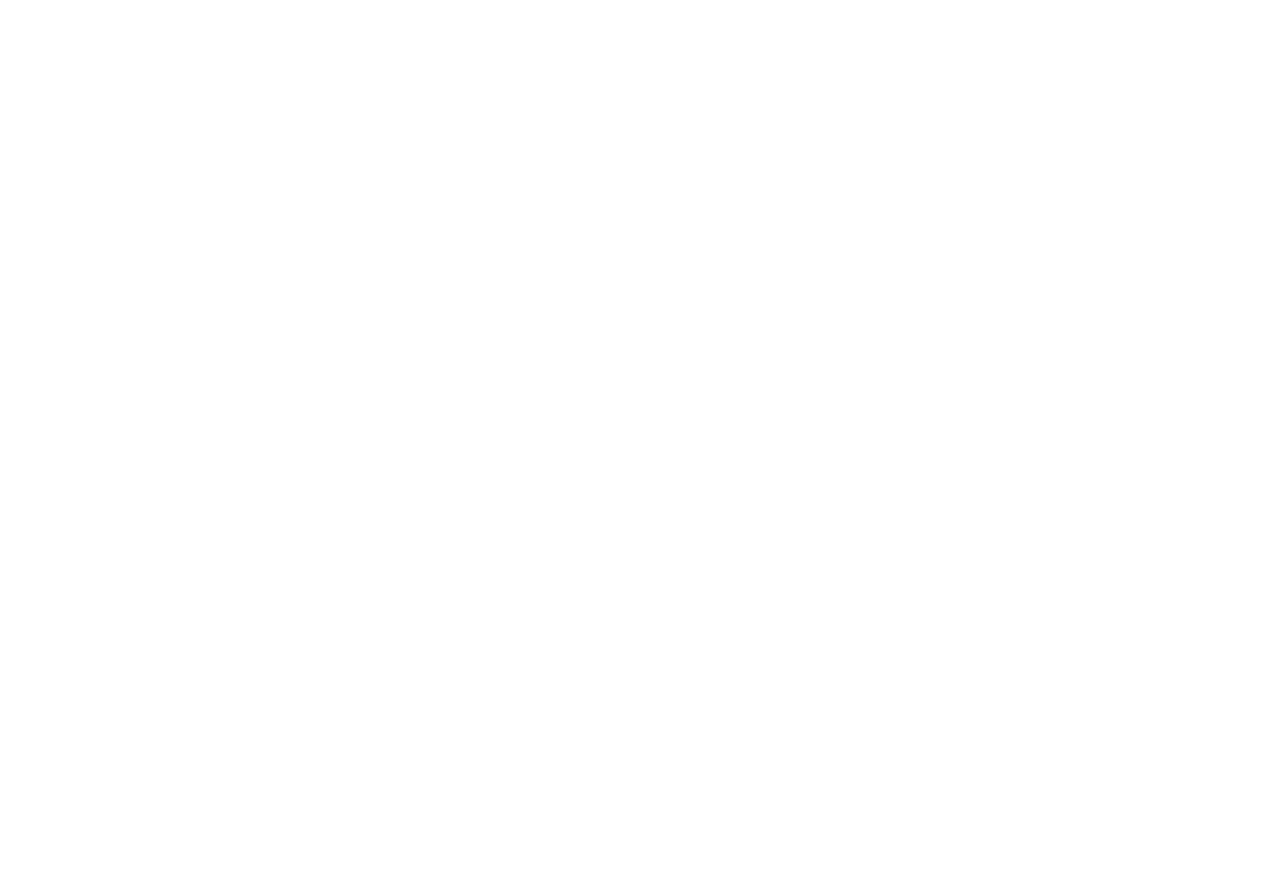
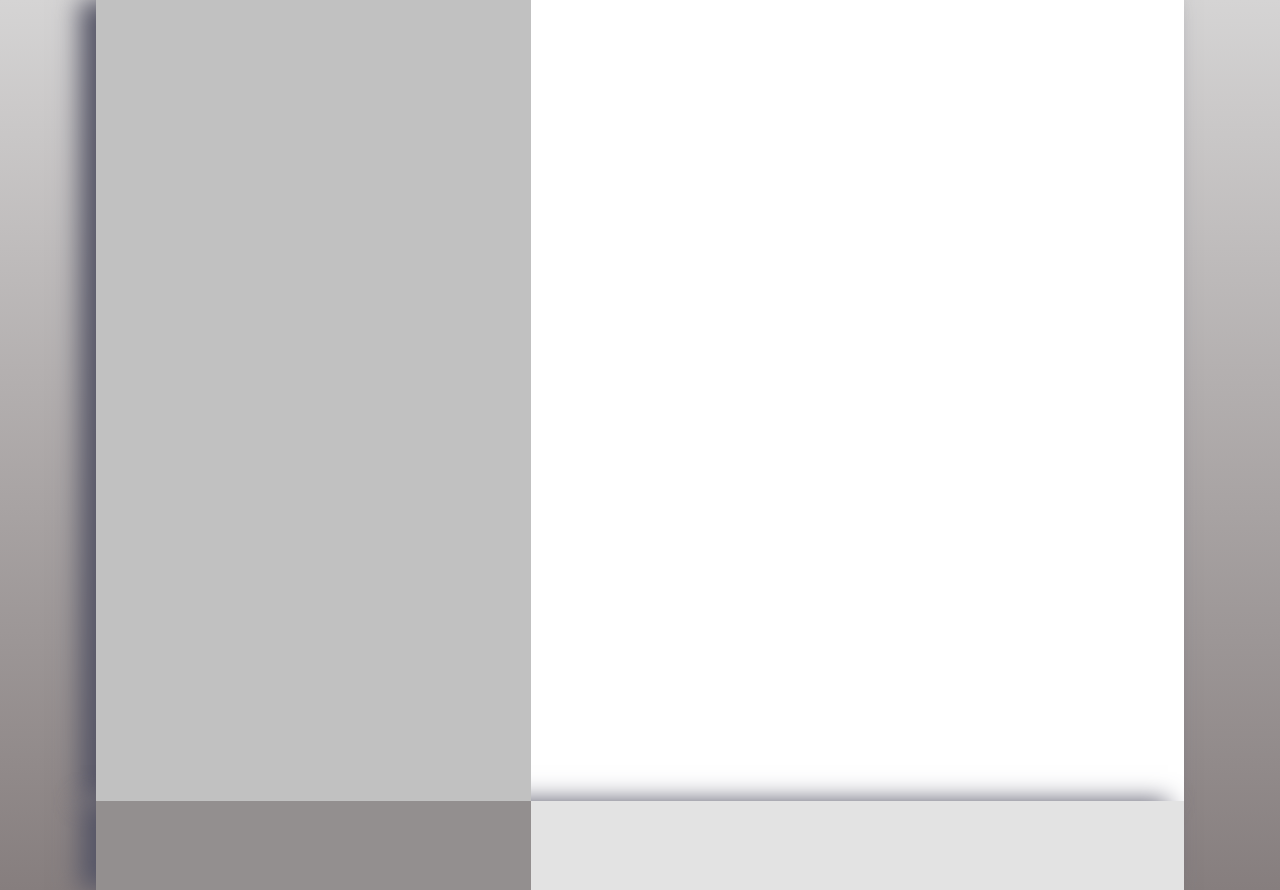
Before and after one commit to NikitaBarashkov/rsschool-cv, a plain HTML site: page index.html in a window 1280 px wide. Before the commit the page ends 800 px from the top, so only its background shows below. Drawn offline with Linux system fonts and the light colour scheme.

Commit message:
feat: add in html same teg how main, aside, div, nav and footer. Writed several styles for their (Fri, 03 June 2022, 17:28)

```diff
--- a/index.html
+++ b/index.html
@@ -4,9 +4,32 @@
   <meta charset="UTF-8">
   <meta http-equiv="X-UA-Compatible" content="IE=edge">
   <meta name="viewport" content="width=device-width, initial-scale=1.0">
+  <link href="./style/style.css" rel="stylesheet">
   <title>Fontend developer CV</title>
 </head>
-<body>
+<body class="body">
+  <main class="main-container">
+    <aside class="main__left-block">
+      <div class="photo">
+
+      </div>
+      <nav class="nav">
+
+      </nav>
+    </aside>
+    <div class="main__right-block">
+      <header class="header"></header>
+    </div>
+  </main>
 
 </body>
+<footer class="footer">
+  <div class="footer__first-container">
+
+  </div>
+  <div class="footer__second-container">
+
+  </div>
+
+</footer>
 </html>
--- a/style/style.scss
+++ b/style/style.scss
@@ -0,0 +1,60 @@
+* {
+    padding: 0;
+    margin: 0;
+}
+
+html {
+  max-width: 1440px;
+  max-height: 890px;
+  margin: 0 auto;
+}
+
+.body {
+  display: block;
+  width: 100%;
+  height: 890px;
+  background: linear-gradient(#d5d4d4, #867e7e);
+  background-repeat: no-repeat;
+  margin: 0 auto;
+}
+
+.main-container {
+  display: flex;
+  width: 85%;
+  background-color: #fff;
+  height: 90%;
+  margin: 0 auto;
+  box-shadow: -1em 0 1.5em #556;
+}
+
+.main__left-block {
+  width: 40%;
+  height: 100%;
+  background-color: #c1c1c1;
+}
+
+.main__right-block {
+  width: 60%;
+  height: 100%;
+}
+
+.footer {
+  display: flex;
+  margin: 0 auto;
+  width: 85%;
+  height: 10%;
+  box-shadow: -1em 0 1.5em #556;
+
+}
+
+.footer__first-container {
+  width: 40%;
+  height: 100%;
+  background-color: #938f8f;
+}
+
+.footer__second-container {
+  width: 60%;
+  height: 100%;
+  background-color: #e3e3e3;
+}
```
Also changed, not shown: style/style.css, 1 other file.
